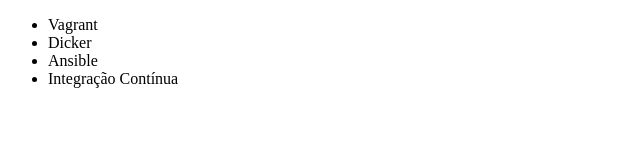
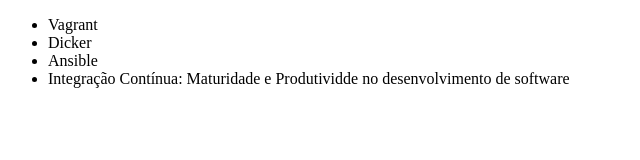
Before and after one commit to Henriquetchuan/Aula-aprendizado, a plain HTML site: page index.html in a window 1280 px wide. Shown: the whole page, without its empty margins (0-640 px from the left). Drawn offline with Linux system fonts and the light colour scheme.

Commit message:
Renomeando curso de integração Contínua

```diff
--- a/index.html
+++ b/index.html
@@ -9,7 +9,7 @@
         <li>Vagrant</li>
         <li>Dicker</li>
         <li>Ansible</li>
-        <li>Integração Contínua</li>
+        <li>Integração Contínua: Maturidade e Produtividde no desenvolvimento de software</li>
     </ul>
 </body>
 </html>
```
